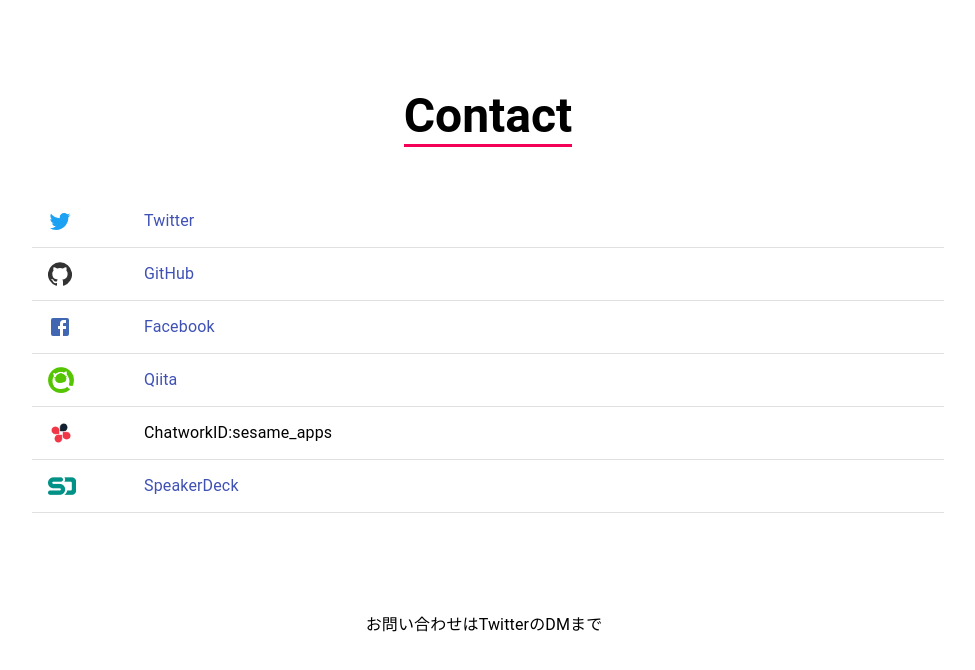
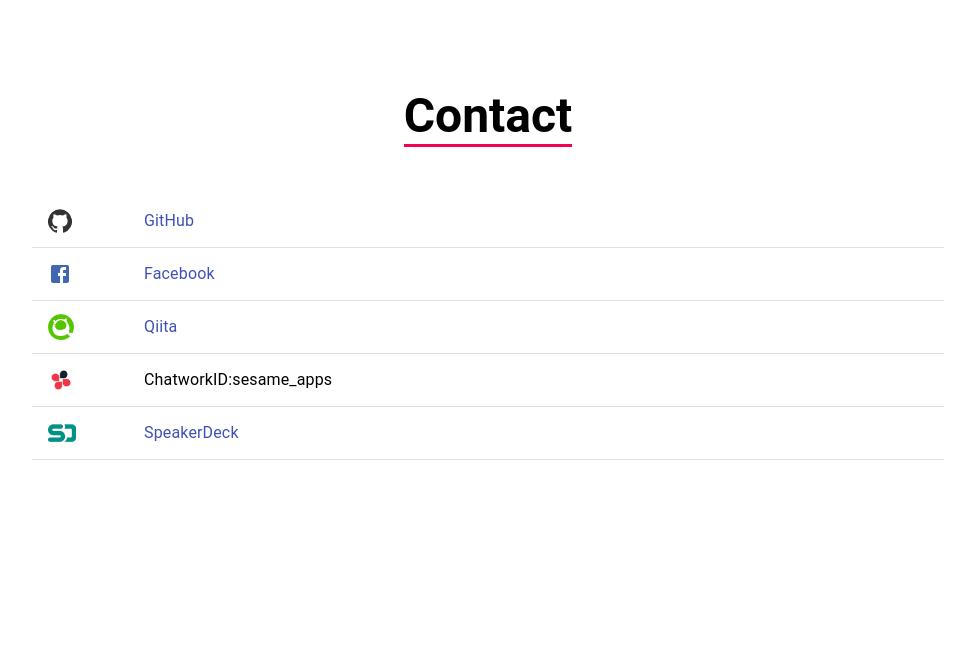
Before and after one commit to sesame-goma/myself, a Next.js app: page /Contact in a window 1280 px wide. Shown: the top 670 px of the page, without its empty margins (152-1127 px from the left). Built offline with nearby package versions, Linux system fonts and the light colour scheme.

Commit message:
ツイッターのリンクを削除した

```diff
--- a/pages/Contact.tsx
+++ b/pages/Contact.tsx
@@ -80,28 +80,6 @@ const Contact = () => {
         component="nav"
         className={classes.list}
       >
-        <ListItem>
-          <ListItemIcon>
-            <TwitterIcon className={classes.twitter} />
-          </ListItemIcon>
-          <ListItemText
-            primary={
-              <Typography
-                variant="subtitle1"
-                className={classes.link}
-              >
-                <Link
-                  href='https://twitter.com/sesame_apps'
-                  target='_blank'
-                  rel='noopener'
-                >
-                  Twitter
-                </Link>
-              </Typography>
-            }
-          />
-        </ListItem>
-        <Divider />
         <ListItem>
           <ListItemIcon>
             <GitHubIcon className={classes.github} />
@@ -219,13 +197,6 @@ const Contact = () => {
         </ListItem>
         <Divider />
       </List>
-      <Typography
-        variant="subtitle1"
-        className={classes.message}
-      >
-        お問い合わせはTwitterのDMまで
-        <Icon className={clsx('far fa-paper-plane', classes.mailIcon)} />
-      </Typography>
     </Container>
   );
 }
```
